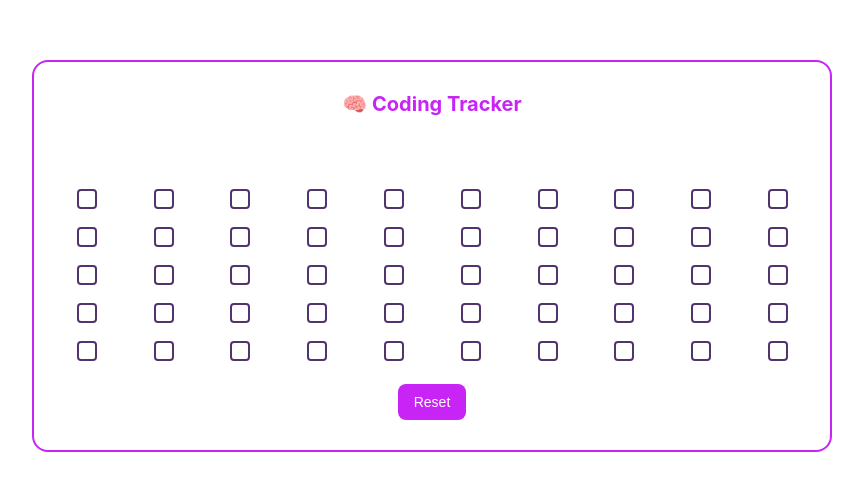
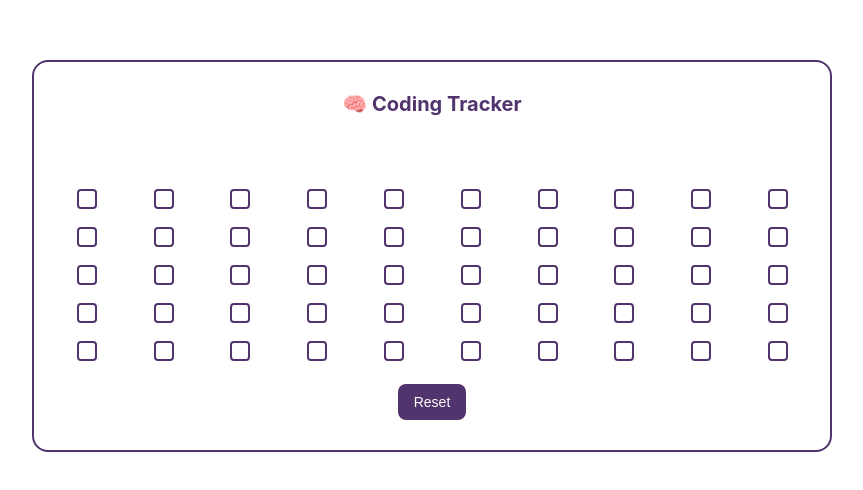
Before and after one commit to brod2240/habit-tracker, a plain HTML site: page index.html in a window 1280 px wide. Shown: the part 144-634 px from the top of the page, without its empty margins (208-1071 px from the left). Drawn offline with Linux system fonts and the light colour scheme.

Commit message:
Update index.html

```diff
--- a/index.html
+++ b/index.html
@@ -4,7 +4,7 @@
   <meta charset="UTF-8" />
   <style>
     :root {
-      --neon-purple: #C724F5;
+      --neon-purple: #51346d;
       --checkbox-border: #51346d;
     }
 
```
